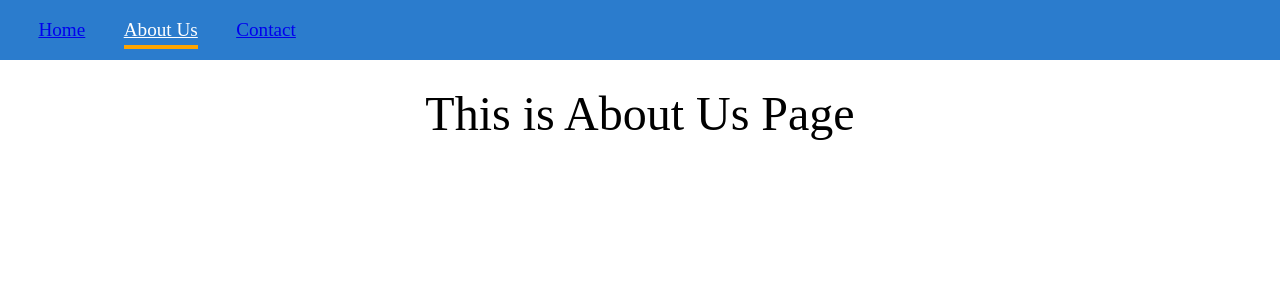
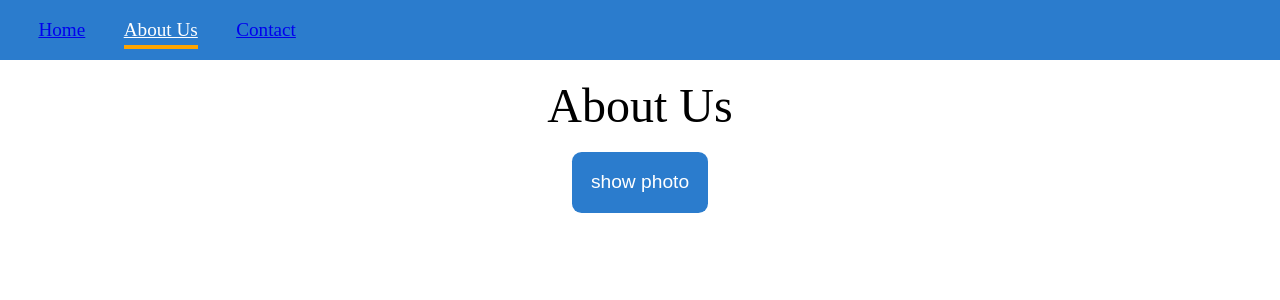
Before and after one commit to giacomotolari/react_optimizing_performance, a React (Create React App) app: page /about-us in a window 1280 px wide. Shown: the top 300 px of the page. Built offline with nearby package versions, Linux system fonts and the light colour scheme.

Commit message:
update solutions and tasks and strucure

```diff
--- a/src/App.js
+++ b/src/App.js
@@ -6,6 +6,7 @@ import routes from "./features/navigation/routes";
 import Layout from "./Layout/Layout";
 
 function App() {
+
   const override = {
     margin: "10% auto",
     borderColor: "red",
--- a/src/App.scss
+++ b/src/App.scss
@@ -4,7 +4,7 @@
   box-sizing: 0;
 }
 
-body{
+body {
   overflow-x: hidden;
 }
 
@@ -44,13 +44,24 @@ body{
     font-size: 3rem;
     text-align: center;
   }
+}
 
-  main {
-    min-height: 100vh;
-    padding: 2%;
-  }
+#About {
+  display: flex;
+  flex-direction: column;
+  justify-content: center;
+  align-items: center;
 
-  .nested {
-    background-color: antiquewhite;
+
+
+  button {
+    background-color: rgb(43, 124, 205);
+    color: white;
+    border: none;
+    padding: 1em;
+    border-radius: 0.5em;
+    font-size: 1.2rem;
+    margin-top: 1em;
+    cursor: pointer;
   }
 }
--- /dev/null
+++ b/src/components/CompanyPhoto.jsx
@@ -0,0 +1,11 @@
+import Photo from "../assets/images/company.avif";
+
+function CompanyPhoto() {
+  return (
+    <div style={{ marginTop: "2em" }}>
+      <img src={Photo} alt="company" style={{width: "70vw"}} />
+    </div>
+  );
+}
+
+export default CompanyPhoto;
--- a/src/features/navigation/routes.js
+++ b/src/features/navigation/routes.js
@@ -1,5 +1,6 @@
 import { lazy } from "react";
 import { Navigate } from "react-router-dom";
+
 const AboutUs = lazy(() => import("../../pages/AboutUs"));
 const Contact = lazy(() => import("../../pages/Contact"));
 const HomePage = lazy(() => import("../../pages/HomePage"));
@@ -11,7 +12,6 @@ const routes = [
   { path: "/contact/*", element: <Contact /> },
   { path: "*", element: <NotFound /> },
   { path: "/", element: <Navigate to="/home" /> },
-
 ];
 
 export default routes;
--- a/src/pages/AboutUs.js
+++ b/src/pages/AboutUs.js
@@ -1,10 +1,17 @@
+import { useState, lazy } from "react";
+const CompanyPhoto = lazy(() => import("../components/CompanyPhoto"));
 
 const AboutUs = () => {
-
+  const [showPhoto, setShowPhoto] = useState(false);
   return (
-    <>
-      <p>This is About Us Page</p>
-    </>
+    <div id="About">
+      <br />
+      <p>About Us </p>
+      <button onClick={() => setShowPhoto(!showPhoto)}>
+        {showPhoto ? "hide photo" : "show photo"}
+      </button>
+      {showPhoto && <CompanyPhoto />}
+    </div>
   );
 };
 
```
Also changed, not shown: src/components/Post.jsx (deleted, +0 -14 lines), src/styles/App.scss (deleted, +0 -36 lines), src/assets/images/company.avif (added), 1 other file (tests, documents, lock files or other folders).
